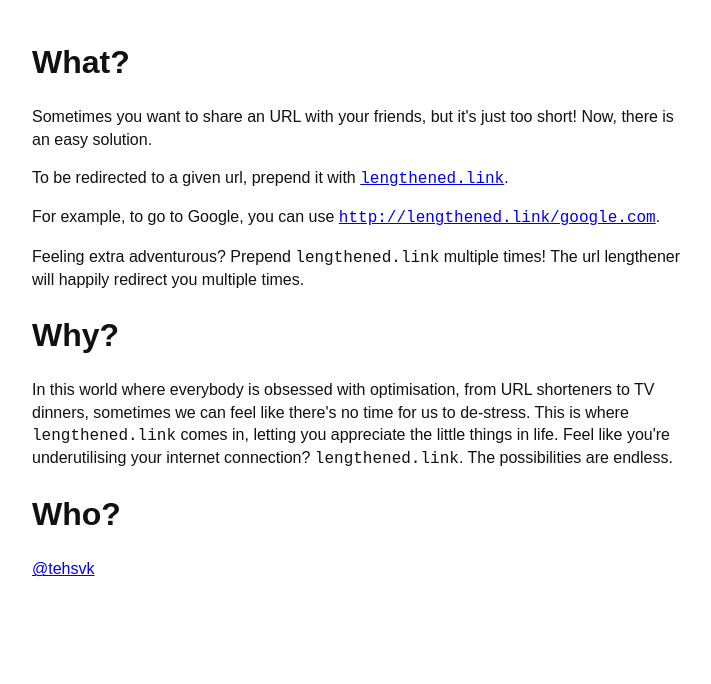
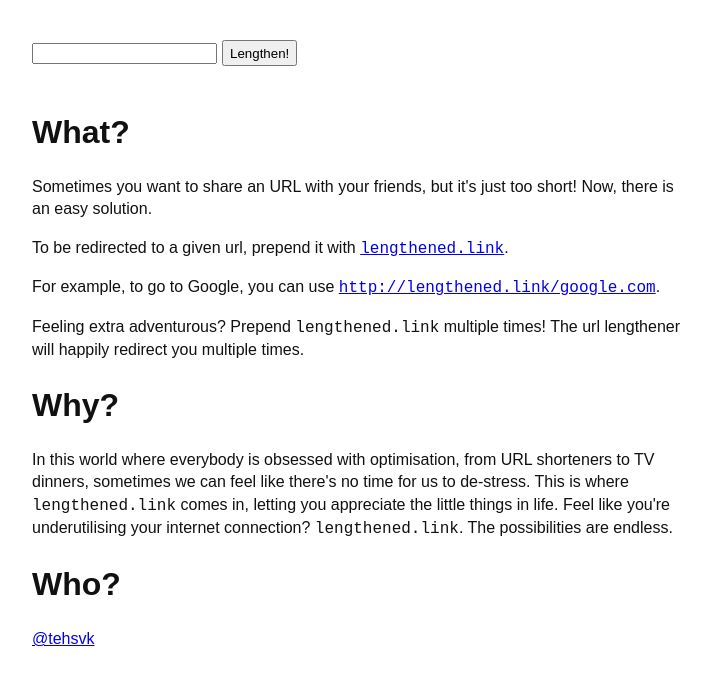
Before and after one commit to svkampen/lengthened.link, a plain HTML site: page static/index.html in a window 1280 px wide. Shown: the whole page, without its empty margins (283-994 px from the left). Drawn offline with Linux system fonts and the light colour scheme.

Commit message:
Add HTML form to index

```diff
--- a/static/index.html
+++ b/static/index.html
@@ -8,6 +8,9 @@ body { line-height: 1.4; color: #111111; font-size: 16px; max-width: 650px; marg
 </style>
     </head>
     <body>
+        <form action="/get" method="get">
+            <input type="text" name="u"><input style="margin-left: 5px; padding-top: 3.5px; padding-bottom: 3.5px;" type="submit" value="Lengthen!">
+        </form><br/>
         <h1>What?</h1>
         <p>Sometimes you want to share an URL with your friends, but it's just too short! Now, there is an easy solution.</p>
         <p>To be redirected to a given url, prepend it with <code><a href="http://lengthened.link">lengthened.link</a></code>.</p>
```
